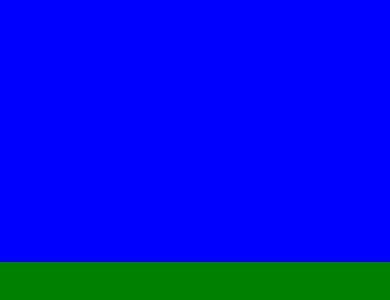
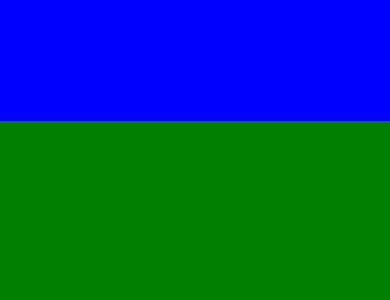
Before and after one commit to tswoolley/React-Native-Intro, a React Native app: screen / in a window 390 px wide. Shown: the part 160-460 px from the top of the page. Built offline with nearby package versions, Linux system fonts and the light colour scheme.

Commit message:
Green bottom takes up 2:1 of the screen.

```diff
--- a/App.js
+++ b/App.js
@@ -8,7 +8,7 @@ export default function App() {
     <SafeAreaProvider>
       <SafeAreaView style={{ backgroundColor: "red", flex: 1 }}>
         <View style={{ backgroundColor: "blue", flex: 1 }} />
-        <View style={{ backgroundColor: "green", flex: 1 }} />
+        <View style={{ backgroundColor: "green", flex: 2 }} />
       </SafeAreaView>
     </SafeAreaProvider>
   );
```
